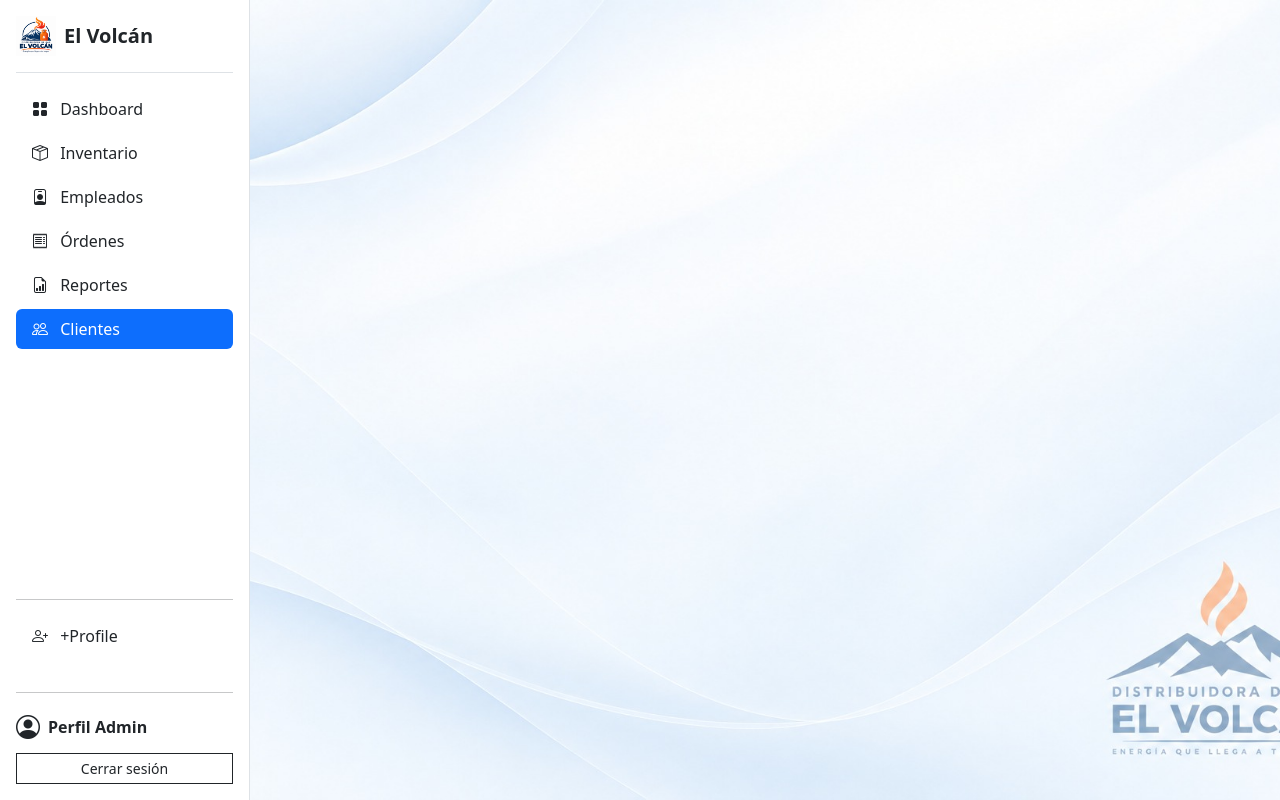
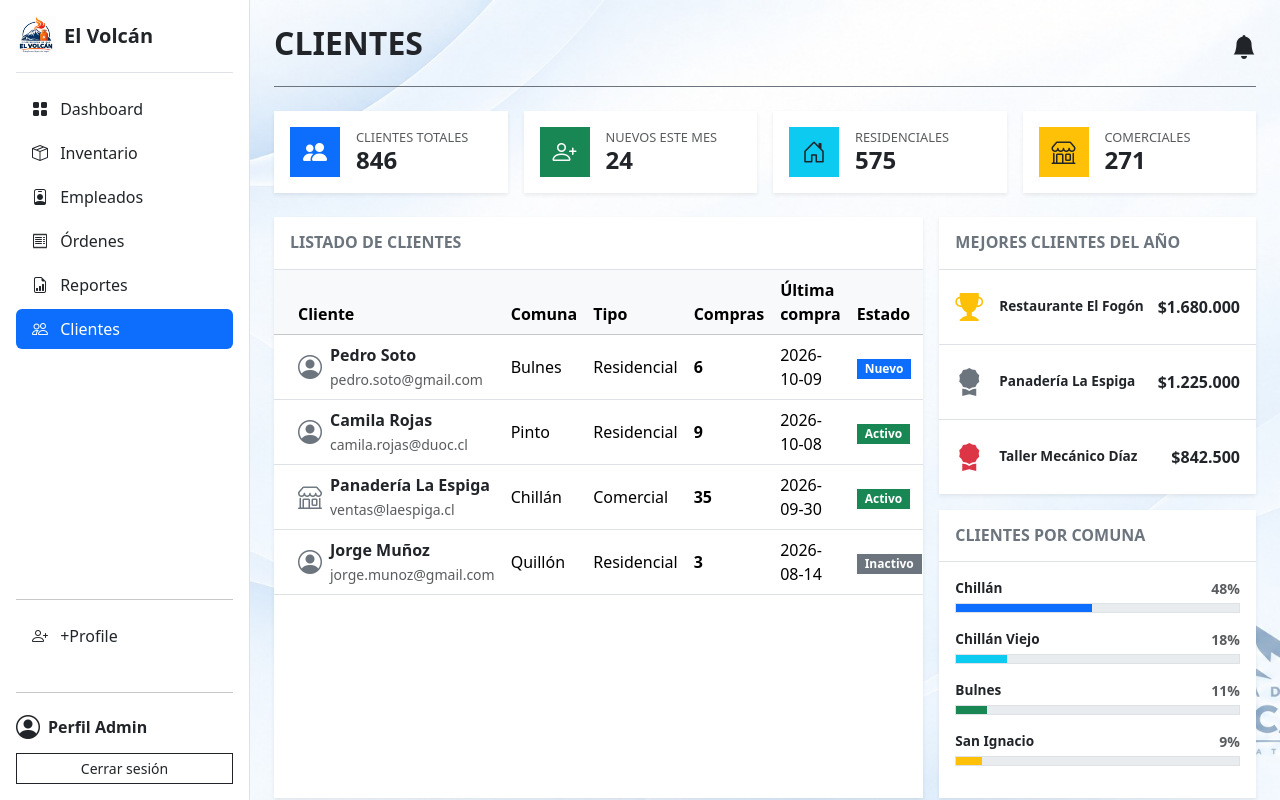
Before and after one commit to Ben0zero/Distribuidora-Gas-El-Volcan, a React (Vite) app in the folder Version 2/: page /admin/clientes in a window 1280 px wide. Built offline with nearby package versions, Linux system fonts and the light colour scheme.

Commit message:
feat(admin): agregando informacion para rellenar  a Reportes

```diff
--- a/Version 2/src/pages/admin/Clientes.jsx
+++ b/Version 2/src/pages/admin/Clientes.jsx
@@ -2,37 +2,157 @@ const KPI = [
     { icono: 'bi-people-fill', color: 'bg-primary text-white', titulo: 'Clientes Totales', valor: '846' },
     { icono: 'bi-person-plus', color: 'bg-success text-white', titulo: 'Nuevos este Mes', valor: '24' },
     { icono: 'bi-house-door', color: 'bg-info text-dark', titulo: 'Residenciales', valor: '575' },
-    { icono: 'bi-shop', color: 'bg-warning text-dark', titulo: 'Comerciales', valor: '271' },
+    { icono: 'bi-shop', color: 'bg-warning text-dark', titulo: 'Comerciales', valor: '271' }
 ]
 
 const CLIENTES = [
-    { nombre: 'Juan Pérez', correo: 'juan.perez@gmail.com', comuna: 'Chillán', tipo: 'Residencial', compras: 18, ultimaCompra: '2026-10-09', estado: 'Activo', badge: 'bg-success' },
-    { nombre: 'Restaurante El Fogón', correo: 'contacto@elfogon.cl', comuna: 'San Ignacio', tipo: 'Comercial', compras: 42, ultimaCompra: '2026-10-08', estado: 'Activo', badge: 'bg-success' },
-    { nombre: 'María González', correo: 'maria.gonzalez@duoc.cl', comuna: 'Chillán Viejo', tipo: 'Residencial', compras: 11, ultimaCompra: '2026-10-09', estado: 'Activo', badge: 'bg-success' },
-    { nombre: 'Taller Mecánico Díaz', correo: 'taller.diaz@gmail.com', comuna: 'El Carmen', tipo: 'Comercial', compras: 27, ultimaCompra: '2026-10-07', estado: 'Activo', badge: 'bg-success' },
     { nombre: 'Pedro Soto', correo: 'pedro.soto@gmail.com', comuna: 'Bulnes', tipo: 'Residencial', compras: 6, ultimaCompra: '2026-10-09', estado: 'Nuevo', badge: 'bg-primary' },
     { nombre: 'Camila Rojas', correo: 'camila.rojas@duoc.cl', comuna: 'Pinto', tipo: 'Residencial', compras: 9, ultimaCompra: '2026-10-08', estado: 'Activo', badge: 'bg-success' },
     { nombre: 'Panadería La Espiga', correo: 'ventas@laespiga.cl', comuna: 'Chillán', tipo: 'Comercial', compras: 35, ultimaCompra: '2026-09-30', estado: 'Activo', badge: 'bg-success' },
-    { nombre: 'Jorge Muñoz', correo: 'jorge.munoz@gmail.com', comuna: 'Quillón', tipo: 'Residencial', compras: 3, ultimaCompra: '2026-08-14', estado: 'Inactivo', badge: 'bg-secondary' },
+    { nombre: 'Jorge Muñoz', correo: 'jorge.munoz@gmail.com', comuna: 'Quillón', tipo: 'Residencial', compras: 3, ultimaCompra: '2026-08-14', estado: 'Inactivo', badge: 'bg-secondary' }
 ]
 
 const MEJORES_CLIENTES = [
     { nombre: 'Restaurante El Fogón', total: '$1.680.000', icono: 'bi-trophy-fill', color: 'text-warning' },
     { nombre: 'Panadería La Espiga', total: '$1.225.000', icono: 'bi-award-fill', color: 'text-secondary' },
-    { nombre: 'Taller Mecánico Díaz', total: '$842.500', icono: 'bi-award-fill', color: 'text-danger' },
+    { nombre: 'Taller Mecánico Díaz', total: '$842.500', icono: 'bi-award-fill', color: 'text-danger' }
 ]
 
 const POR_COMUNA = [
     { comuna: 'Chillán', porcentaje: 48, color: 'bg-primary' },
     { comuna: 'Chillán Viejo', porcentaje: 18, color: 'bg-info' },
     { comuna: 'Bulnes', porcentaje: 11, color: 'bg-success' },
-    { comuna: 'San Ignacio', porcentaje: 9, color: 'bg-warning' },
-    { comuna: 'Otras comunas', porcentaje: 14, color: 'bg-secondary' },
+    { comuna: 'San Ignacio', porcentaje: 9, color: 'bg-warning' }
 ]
 
 
 function Clientes() {
-    return <></>
+    return (<>
+      {/* Encabezado */}
+        <div className="d-flex justify-content-between align-items-center mb-4 border-bottom border-secondary pb-3">
+        <h1 className="h2 fw-bold text-dark">CLIENTES</h1>
+        <span className="text-dark fs-4" aria-label="Notificaciones">
+            <i className="bi bi-bell-fill" />
+        </span>
+        </div>
+
+        <div className="container-fluid px-0">
+        {/* Tarjetas de resumen */}
+        <div className="row g-3 mb-4">
+            {KPI.map((k) => (
+            <div className="col-md-6 col-xl-3" key={k.titulo}>
+                <div className="card border-0 shadow-sm rounded-0">
+                <div className="card-body d-flex align-items-center">
+                    <div
+                    className={`${k.color} p-3 me-3 fs-4 d-flex align-items-center justify-content-center`}
+                    style={{ width: 50, height: 50 }}
+                    >
+                    <i className={`bi ${k.icono}`} />
+                    </div>
+                    <div>
+                    <h6 className="text-muted mb-0" style={{ fontSize: '0.8rem', textTransform: 'uppercase' }}>
+                        {k.titulo}
+                    </h6>
+                    <h4 className="mb-0 fw-bold">{k.valor}</h4>
+                    </div>
+                </div>
+                </div>
+            </div>
+            ))}
+        </div>
+
+        <div className="row g-3">
+          {/* Tabla de clientes */}
+            <div className="col-lg-8">
+            <div className="card border-0 shadow-sm rounded-0 h-100">
+                <div className="card-header bg-white border-bottom py-3">
+                <h6 className="mb-0 fw-bold text-uppercase text-secondary">Listado de Clientes</h6>
+                </div>
+                <div className="card-body p-0">
+                <div className="table-responsive">
+                    <table className="table table-hover mb-0 align-middle">
+                    <thead className="table-light">
+                        <tr>
+                        <th className="ps-4">Cliente</th>
+                        <th>Comuna</th>
+                        <th>Tipo</th>
+                        <th>Compras</th>
+                        <th>Última compra</th>
+                        <th>Estado</th>
+                        </tr>
+                    </thead>
+                    <tbody>
+                        {CLIENTES.map((c) => (
+                        <tr key={c.correo}>
+                            <td className="ps-4">
+                            <div className="d-flex align-items-center">
+                                <i className={`bi ${c.tipo === 'Comercial' ? 'bi-shop' : 'bi-person-circle'} fs-4 me-2 text-secondary`} />
+                                <div>
+                                <div className="fw-bold text-dark">{c.nombre}</div>
+                                <span className="small text-muted">{c.correo}</span>
+                                </div>
+                            </div>
+                            </td>
+                            <td>{c.comuna}</td>
+                            <td>{c.tipo}</td>
+                            <td className="fw-bold">{c.compras}</td>
+                            <td>{c.ultimaCompra}</td>
+                            <td>
+                            <span className={`badge ${c.badge} rounded-0 px-2 py-1`}>{c.estado}</span>
+                            </td>
+                        </tr>
+                        ))}
+                    </tbody>
+                    </table>
+                </div>
+                </div>
+            </div>
+            </div>
+
+          {/* Columna derecha: mejores clientes + por comuna */}
+            <div className="col-lg-4 d-flex flex-column gap-3">
+            <div className="card border-0 shadow-sm rounded-0">
+                <div className="card-header bg-white border-bottom py-3">
+                <h6 className="mb-0 fw-bold text-uppercase text-secondary">Mejores Clientes del Año</h6>
+                </div>
+                <ul className="list-group list-group-flush">
+                {MEJORES_CLIENTES.map((m) => (
+                    <li className="list-group-item d-flex align-items-center py-3" key={m.nombre}>
+                    <i className={`bi ${m.icono} fs-3 me-3 ${m.color}`} />
+                    <div className="flex-grow-1 fw-bold text-dark" style={{ fontSize: '0.85rem' }}>
+                        {m.nombre}
+                    </div>
+                    <span className="fw-bold text-dark">{m.total}</span>
+                    </li>
+                ))}
+                </ul>
+            </div>
+
+            <div className="card border-0 shadow-sm rounded-0 flex-grow-1">
+                <div className="card-header bg-white border-bottom py-3">
+                <h6 className="mb-0 fw-bold text-uppercase text-secondary">Clientes por Comuna</h6>
+                </div>
+                <div className="card-body">
+                {POR_COMUNA.map((c) => (
+                    <div className="mb-3" key={c.comuna}>
+                    <div className="d-flex justify-content-between mb-1">
+                        <span className="fw-bold text-dark" style={{ fontSize: '0.85rem' }}>
+                        {c.comuna}
+                        </span>
+                        <span className="small fw-bold text-muted">{c.porcentaje}%</span>
+                    </div>
+                    <div className="progress rounded-0 border" style={{ height: 10 }}>
+                        <div className={`progress-bar ${c.color}`} role="progressbar" style={{ width: `${c.porcentaje}%` }} />
+                    </div>
+                    </div>
+                ))}
+                </div>
+            </div>
+            </div>
+        </div>
+        </div>
+    </>
+)
 }
 
 export default Clientes
```
